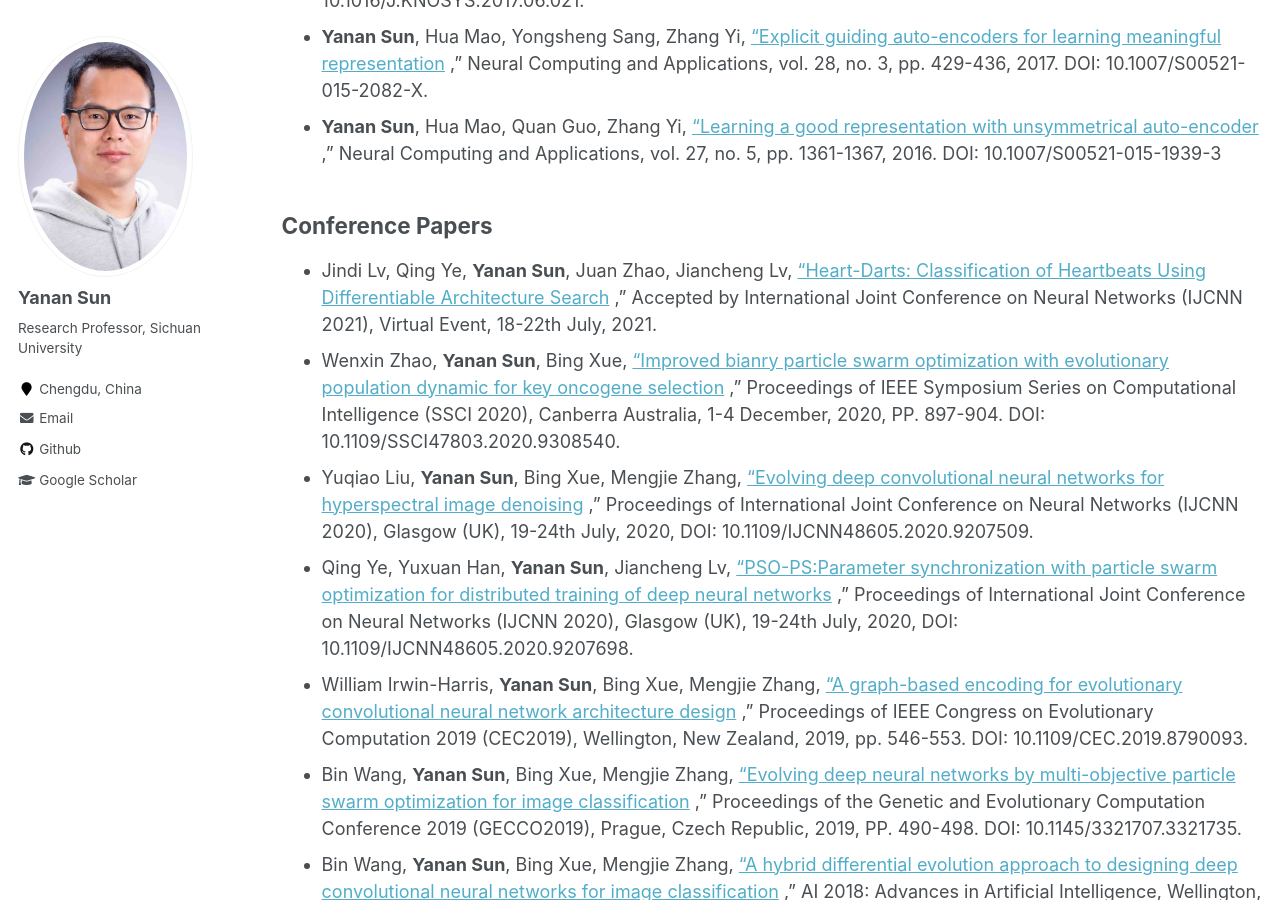
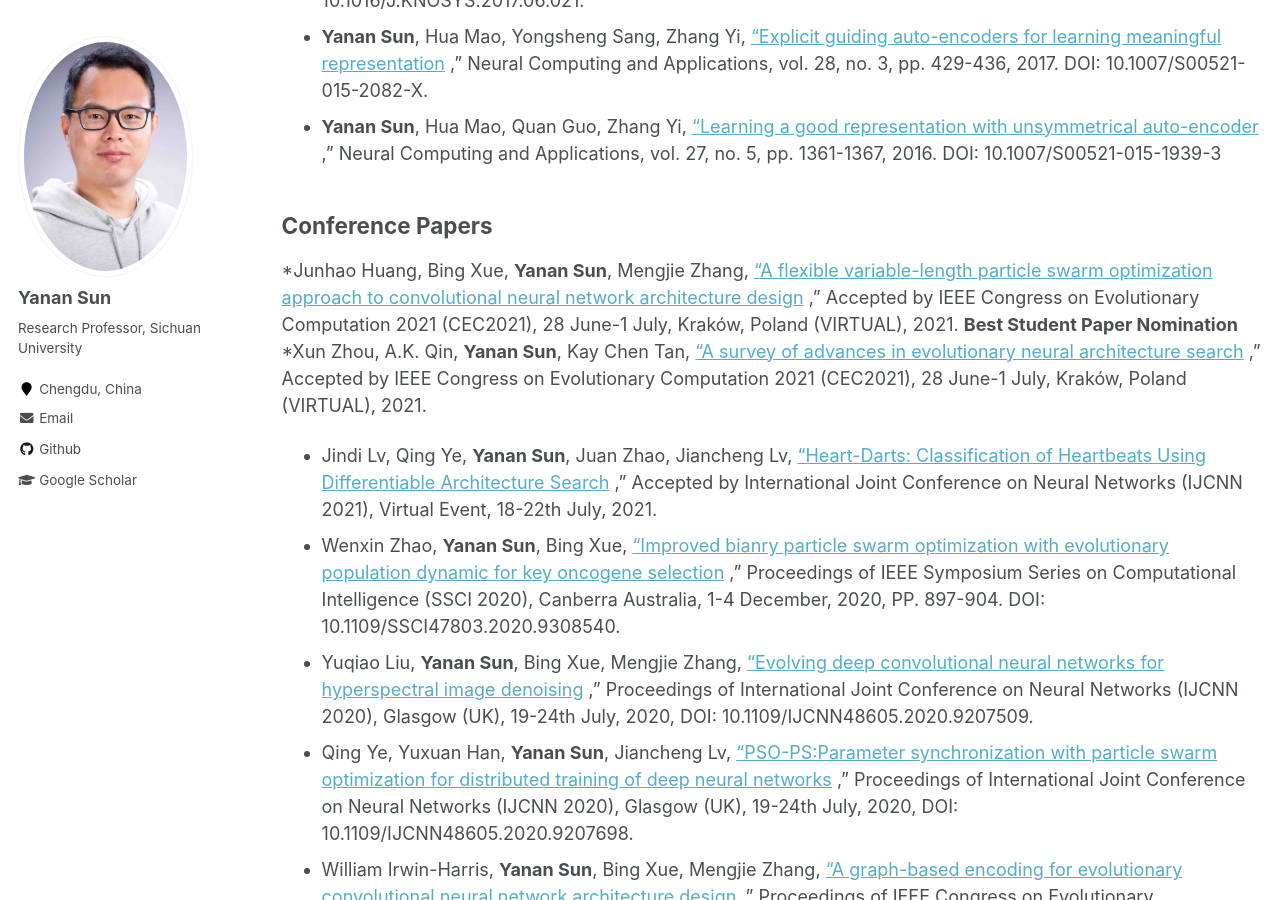
Before and after one commit to yn-sun/yn-sun.github.io, a Jekyll site: the page built from _pages/publications.md, in a window 1280 px wide and 900 px high, scrolled down 1641 px. Built offline with Jekyll 4.4.1, drawn with Linux system fonts in a browser that asks for light colours; comment, search, counter and statistics services are not loaded.

Commit message:
Update publications.md

```diff
--- a/_pages/publications.md
+++ b/_pages/publications.md
@@ -30,6 +30,8 @@ author_profile: true
 
 
 ## Conference Papers
+*Junhao Huang, Bing Xue, **Yanan Sun**, Mengjie Zhang, [“A flexible variable-length particle swarm optimization approach to convolutional neural network architecture design](#) ,” Accepted by IEEE Congress on Evolutionary Computation 2021 (CEC2021), 28 June-1 July, Kraków, Poland (VIRTUAL), 2021. **Best Student Paper Nomination**
+*Xun Zhou, A.K. Qin, **Yanan Sun**, Kay Chen Tan, [“A survey of advances in evolutionary neural architecture search](#) ,” Accepted by IEEE Congress on Evolutionary Computation 2021 (CEC2021), 28 June-1 July, Kraków, Poland (VIRTUAL), 2021.
 * Jindi Lv, Qing Ye, **Yanan Sun**, Juan Zhao, Jiancheng Lv, [“Heart-Darts: Classification of Heartbeats Using Differentiable Architecture Search](#) ,” Accepted by International Joint Conference on Neural Networks (IJCNN 2021), Virtual Event, 18-22th July, 2021.
 * Wenxin Zhao, **Yanan Sun**, Bing Xue, [“Improved bianry particle swarm optimization with evolutionary population dynamic for key oncogene selection](https://ieeexplore.ieee.org/abstract/document/9308540) ,” Proceedings of IEEE Symposium Series on Computational Intelligence (SSCI 2020), Canberra Australia, 1-4 December, 2020, PP. 897-904. DOI: 10.1109/SSCI47803.2020.9308540.
 * Yuqiao Liu, **Yanan Sun**, Bing Xue, Mengjie Zhang, [“Evolving deep convolutional neural networks for hyperspectral image denoising](https://ieeexplore.ieee.org/document/9207509) ,” Proceedings of International Joint Conference on Neural Networks (IJCNN 2020), Glasgow (UK), 19-24th July, 2020, DOI: 10.1109/IJCNN48605.2020.9207509.
```
